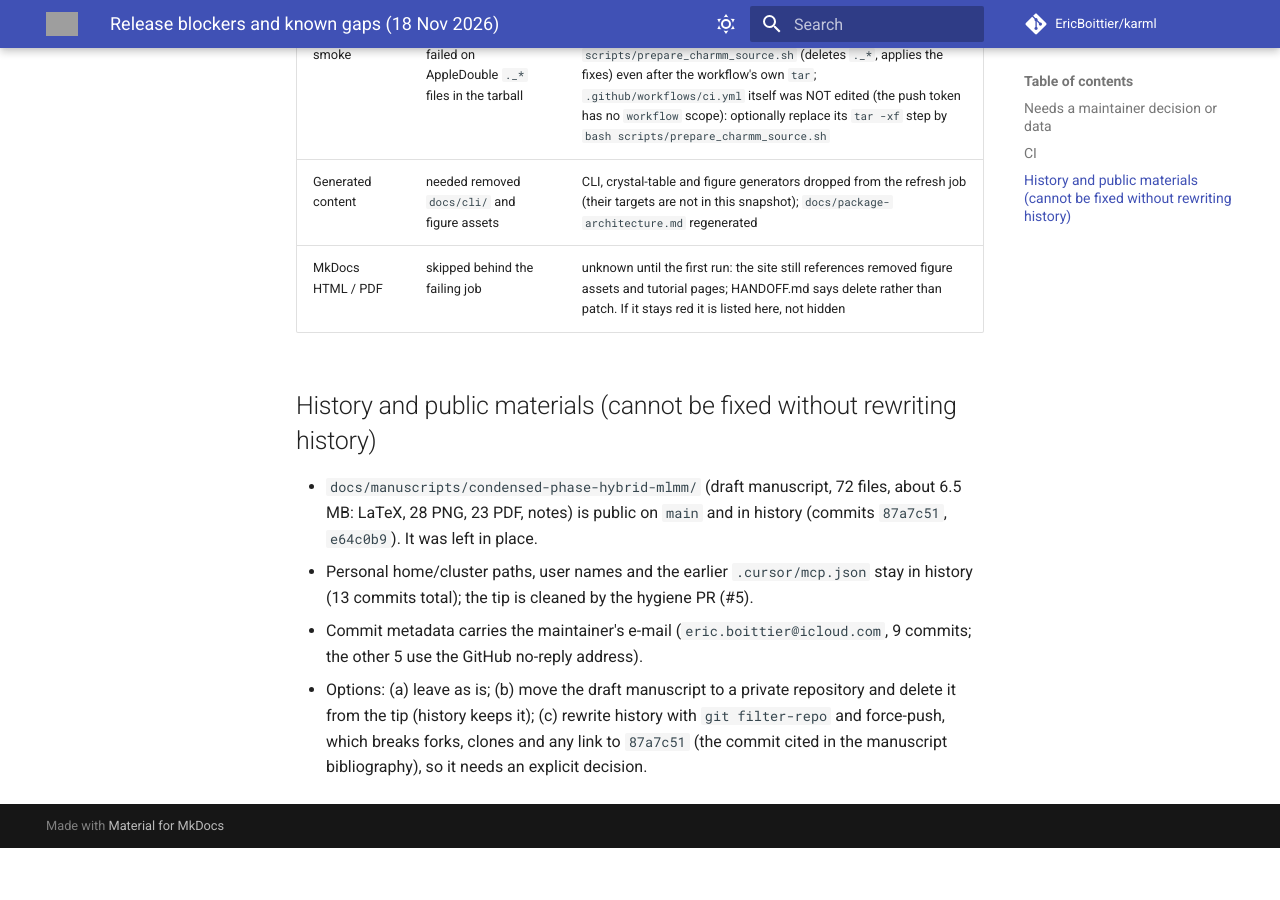
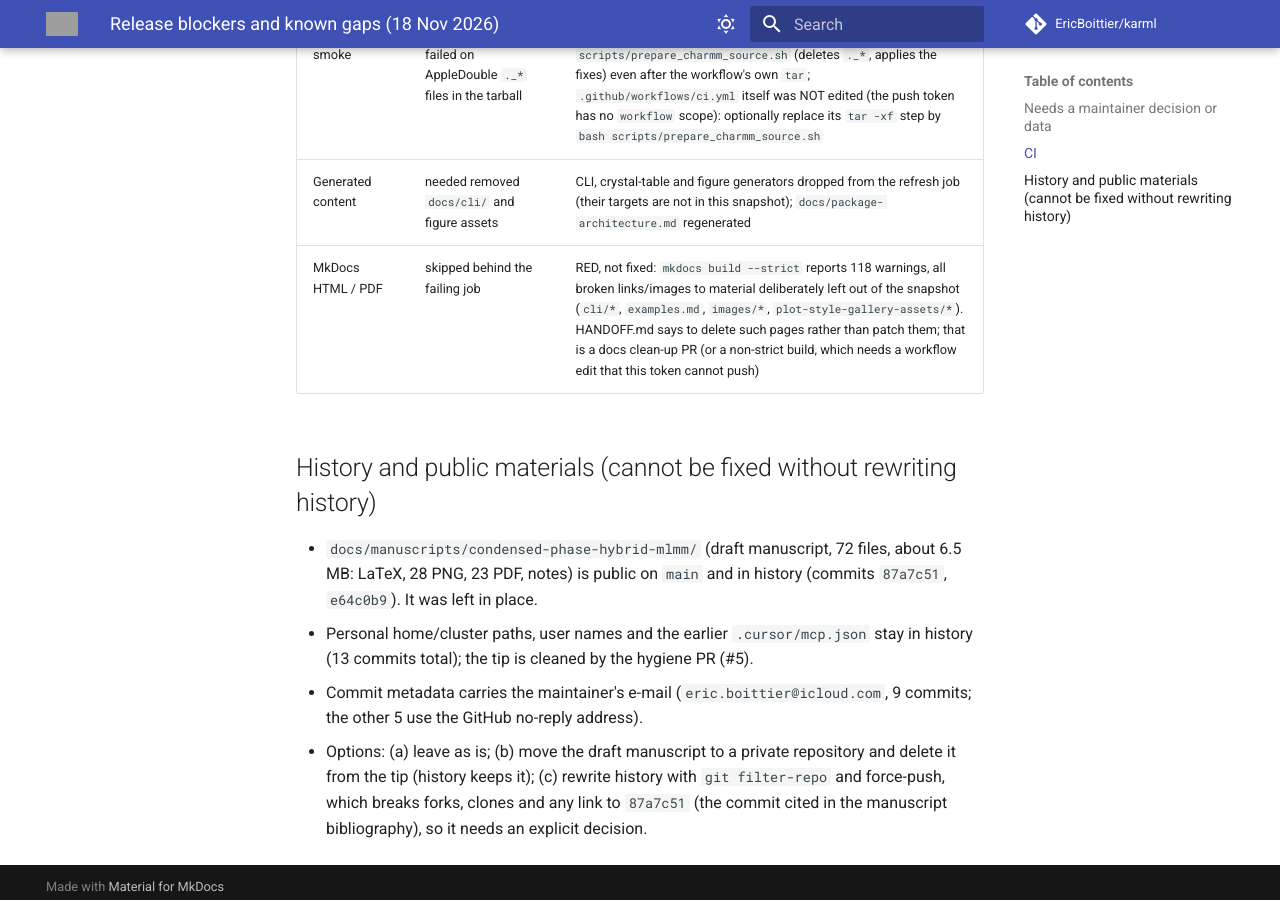
Before and after one commit to EricBoittier/karml, an MkDocs documentation site: the page built from docs/RELEASE_BLOCKERS.md, in a window 1280 px wide and 900 px high, scrolled down 1381 px. Built offline with MkDocs 1.6.1 and Material for MkDocs 9.7.7, drawn with Linux system fonts in a browser that asks for light colours; comment, search, counter and statistics services are not loaded; before the commit the page ends 2229 px from its top, so only the background shows below that; grey boxes are pictures that could not be loaded.

Commit message:
docs: record the MkDocs strict-build failure in RELEASE_BLOCKERS
Co-Authored-By: Claude Sonnet 5.5 <noreply@anthropic.com>

```diff
--- a/docs/RELEASE_BLOCKERS.md
+++ b/docs/RELEASE_BLOCKERS.md
@@ -21,7 +21,7 @@ Status of the first release (`v0.1.0` proposed; nothing is tagged). Items marked
 | Functionality tests | `test_mm_molpair` used a 15 A box that the L/2 guard now rejects | box enlarged to 20 A |
 | PyCHARMM smoke | CHARMM cmake failed on AppleDouble `._*` files in the tarball | `scripts/ci/setup_charmm_lib.sh` now runs `scripts/prepare_charmm_source.sh` (deletes `._*`, applies the fixes) even after the workflow's own `tar`; `.github/workflows/ci.yml` itself was NOT edited (the push token has no `workflow` scope): optionally replace its `tar -xf` step by `bash scripts/prepare_charmm_source.sh` |
 | Generated content | needed removed `docs/cli/` and figure assets | CLI, crystal-table and figure generators dropped from the refresh job (their targets are not in this snapshot); `docs/package-architecture.md` regenerated |
-| MkDocs HTML / PDF | skipped behind the failing job | unknown until the first run: the site still references removed figure assets and tutorial pages; HANDOFF.md says delete rather than patch. If it stays red it is listed here, not hidden |
+| MkDocs HTML / PDF | skipped behind the failing job | RED, not fixed: `mkdocs build --strict` reports 118 warnings, all broken links/images to material deliberately left out of the snapshot (`cli/*`, `examples.md`, `images/*`, `plot-style-gallery-assets/*`). HANDOFF.md says to delete such pages rather than patch them; that is a docs clean-up PR (or a non-strict build, which needs a workflow edit that this token cannot push) |
 
 ## History and public materials (cannot be fixed without rewriting history)
 * `docs/manuscripts/condensed-phase-hybrid-mlmm/` (draft manuscript, 72 files, about 6.5 MB: LaTeX, 28 PNG, 23 PDF, notes) is public on `main` and in history (commits `87a7c51`, `e64c0b9`). It was left in place.
```
